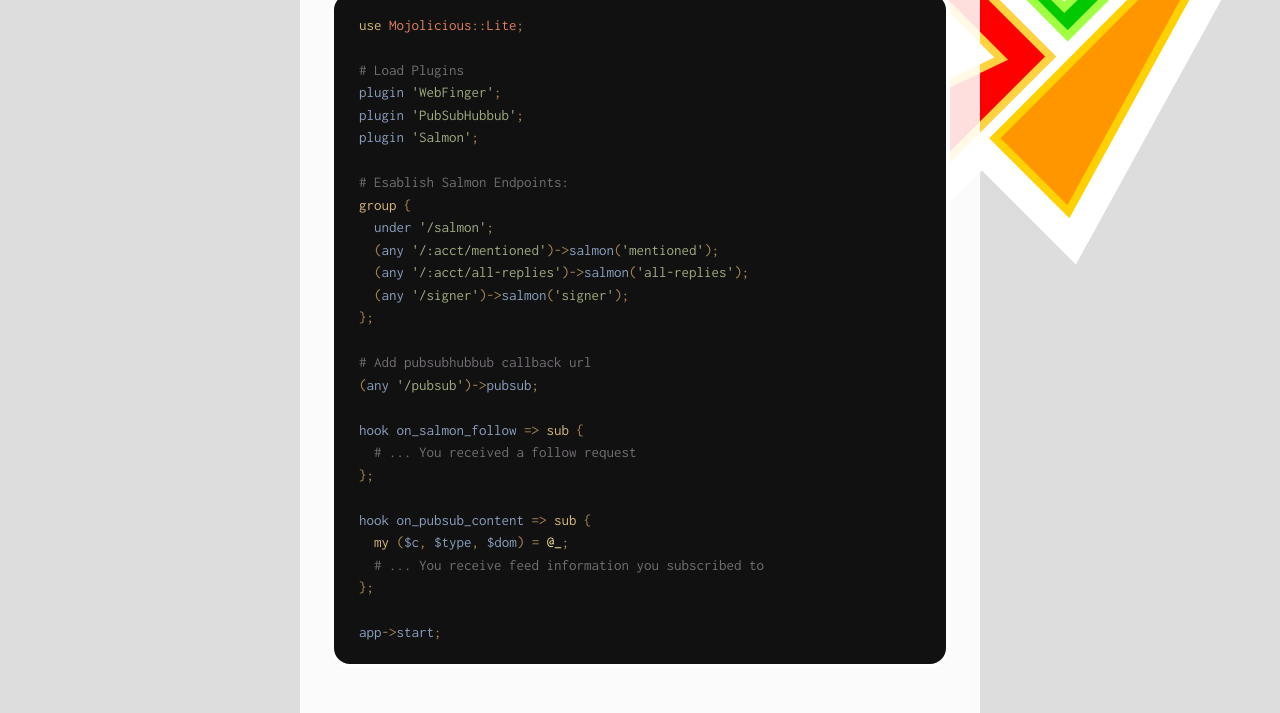
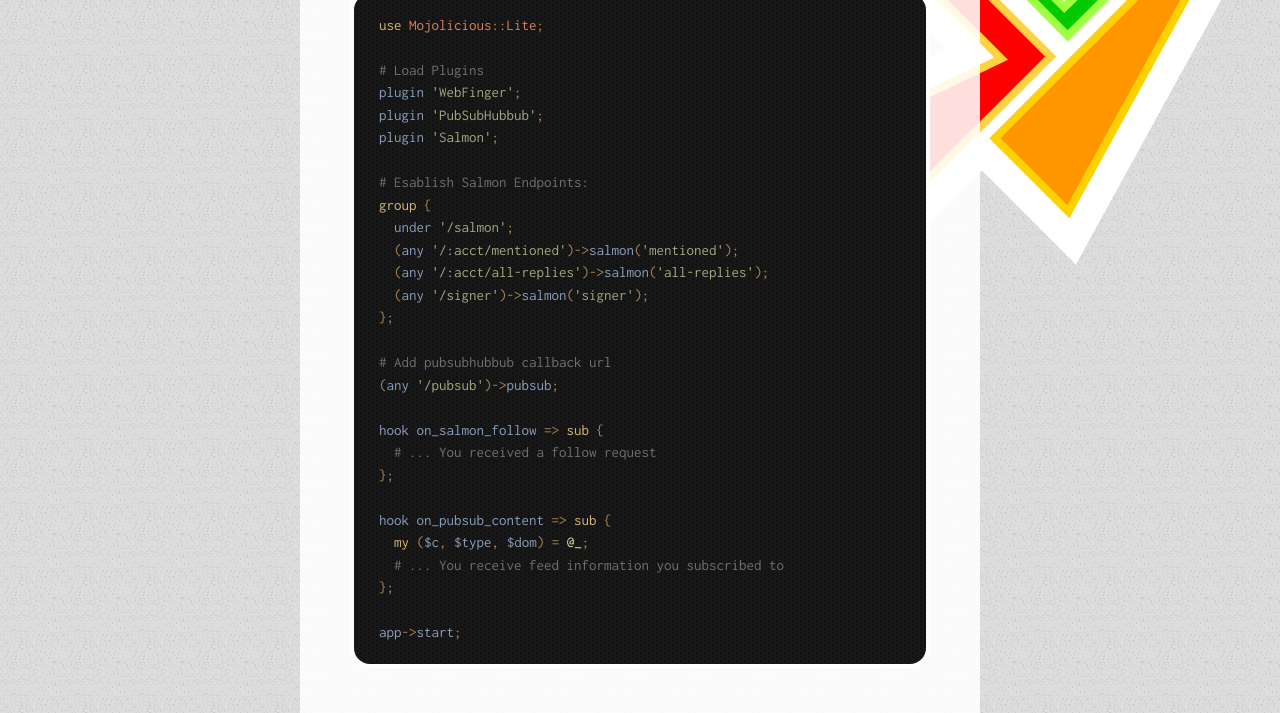
Before and after one commit to Akron/akron.github.com, a plain HTML site: page index.html in a window 1280 px wide. Shown: the part 316-1029 px from the top of the page. Drawn offline with Linux system fonts and the light colour scheme; a web font is replaced by a local one.

Commit message:
New icon

```diff
--- a/index.html
+++ b/index.html
@@ -44,24 +44,24 @@
   # Esablish Salmon Endpoints:
   group {
     under '/salmon';
-    (any '/:acct/mentioned')->salmon('mentioned');
-    (any '/:acct/all-replies')->salmon('all-replies');
-    (any '/signer')->salmon('signer');
+    (any '/:acct/mentioned')-&gt;salmon('mentioned');
+    (any '/:acct/all-replies')-&gt;salmon('all-replies');
+    (any '/signer')-&gt;salmon('signer');
   };
 
   # Add pubsubhubbub callback url
-  (any '/pubsub')->pubsub;
+  (any '/pubsub')-&gt;pubsub;
 
-  hook on_salmon_follow => sub {
+  hook on_salmon_follow =&gt; sub {
     # ... You received a follow request
   };
 
-  hook on_pubsub_content => sub {
+  hook on_pubsub_content =&gt; sub {
     my ($c, $type, $dom) = @_;
     # ... You receive feed information you subscribed to
   };
 
-  app->start;
+  app-&gt;start;
 </pre>
 
 
--- a/stylesheets/styles.css
+++ b/stylesheets/styles.css
@@ -90,6 +90,7 @@ h2 {
 
 #container {
   background-color: #ddd;
+  background-image: url('../images/noise.png');
   min-height: 595px;
 }
 
@@ -120,6 +121,7 @@ a:hover {
 
 pre {
   font-family: Inconsolata, Monaco, "Bitstream Vera Sans Mono", "Lucida Console", Terminal;
+  background-image: url('../images/pre-noise.png');
   color: #222;
   margin-bottom: 30px;
   font-size: 15px;
@@ -130,6 +132,7 @@ pre {
   border-style:solid;
   border-color:white;
   padding: 20px 10px;
+  margin: 0 20px;
 }
 
 div#logo {
```
Also changed, not shown: images/favicon.ico, images/noise.png (added), images/pre-noise.png (added).
